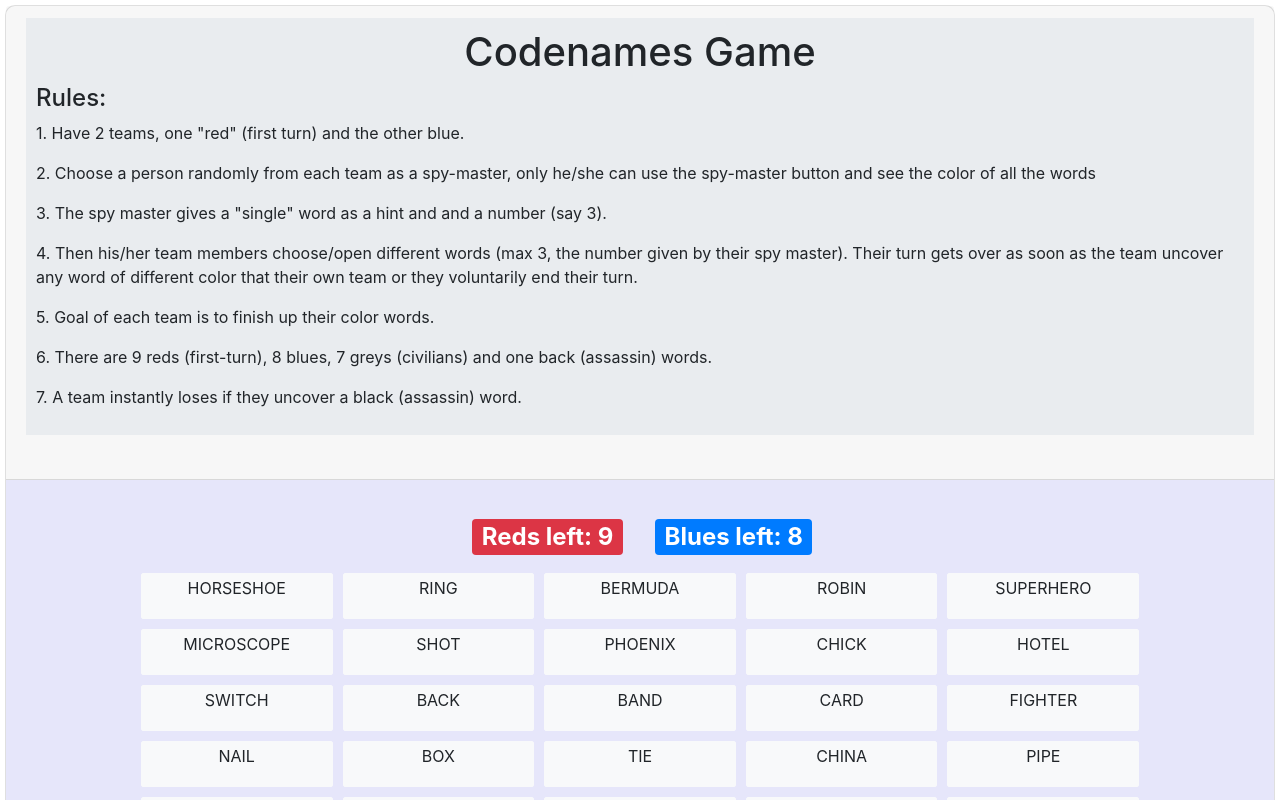
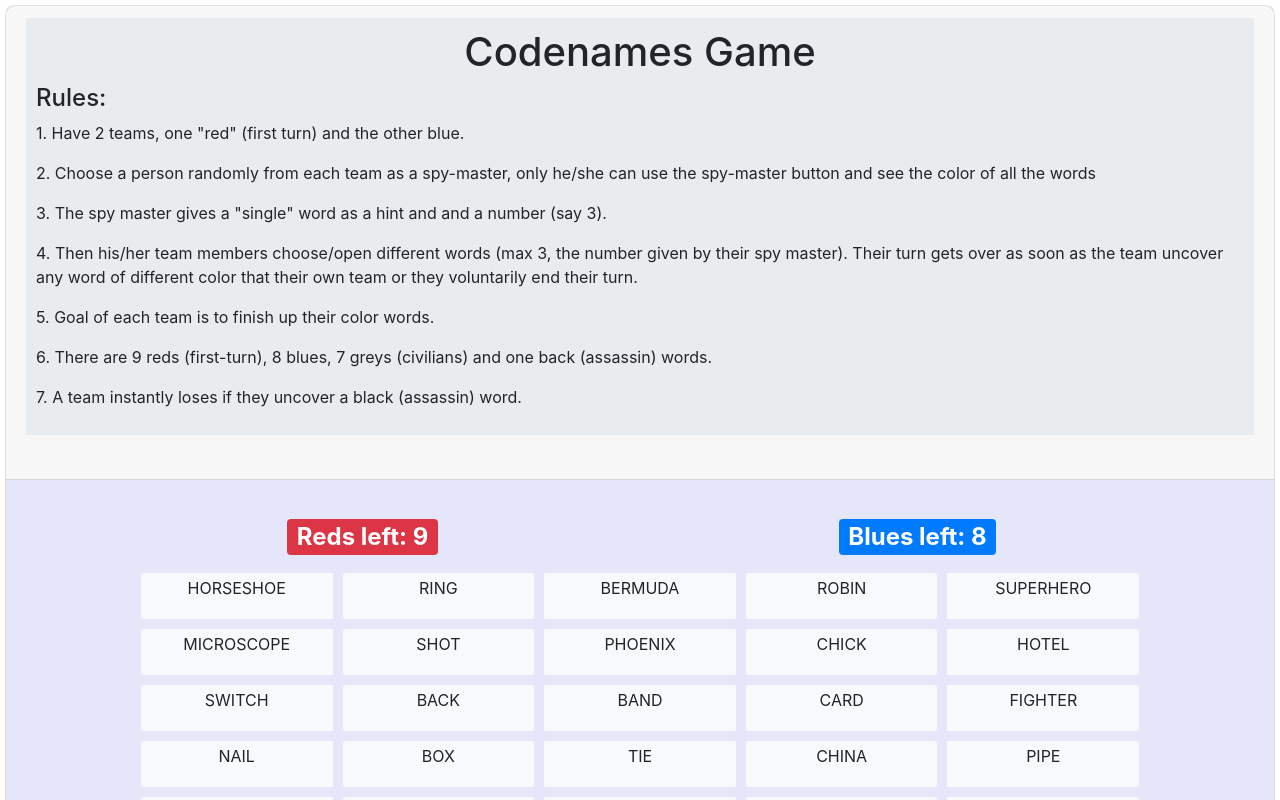
Before and after one commit to lprakashv/codenames-spa, a React (Create React App) app: page / in a window 1280 px wide. Shown: the top 800 px of the page. Built offline with nearby package versions, Linux system fonts and the light colour scheme.

Commit message:
alignment fix

```diff
--- a/src/components/WordBoard.js
+++ b/src/components/WordBoard.js
@@ -66,13 +66,13 @@ class WordBoard extends Component {
                     <Container style={{ padding: 10 }}>
                         <Row fluid style={{ margin: 5 }}
                             className="justify-content-md-center">
-                            <Col sm={2}><h2><Badge variant="danger">Reds left: {left.red}</Badge></h2></Col>
-                            <Col sm={2}><h2><Badge variant="primary">Blues left: {left.blue}</Badge></h2></Col>
+                            <Col sm={6}><h2><Badge variant="danger">Reds left: {left.red}</Badge></h2></Col>
+                            <Col sm={6}><h2><Badge variant="primary">Blues left: {left.blue}</Badge></h2></Col>
                         </Row>
                         {rows}
                         <Row
                             className="justify-content-md-center">
-                            <Col sm={6}>
+                            <Col sm={12}>
                                 {lastRow}
                             </Col>
                         </Row>
```
